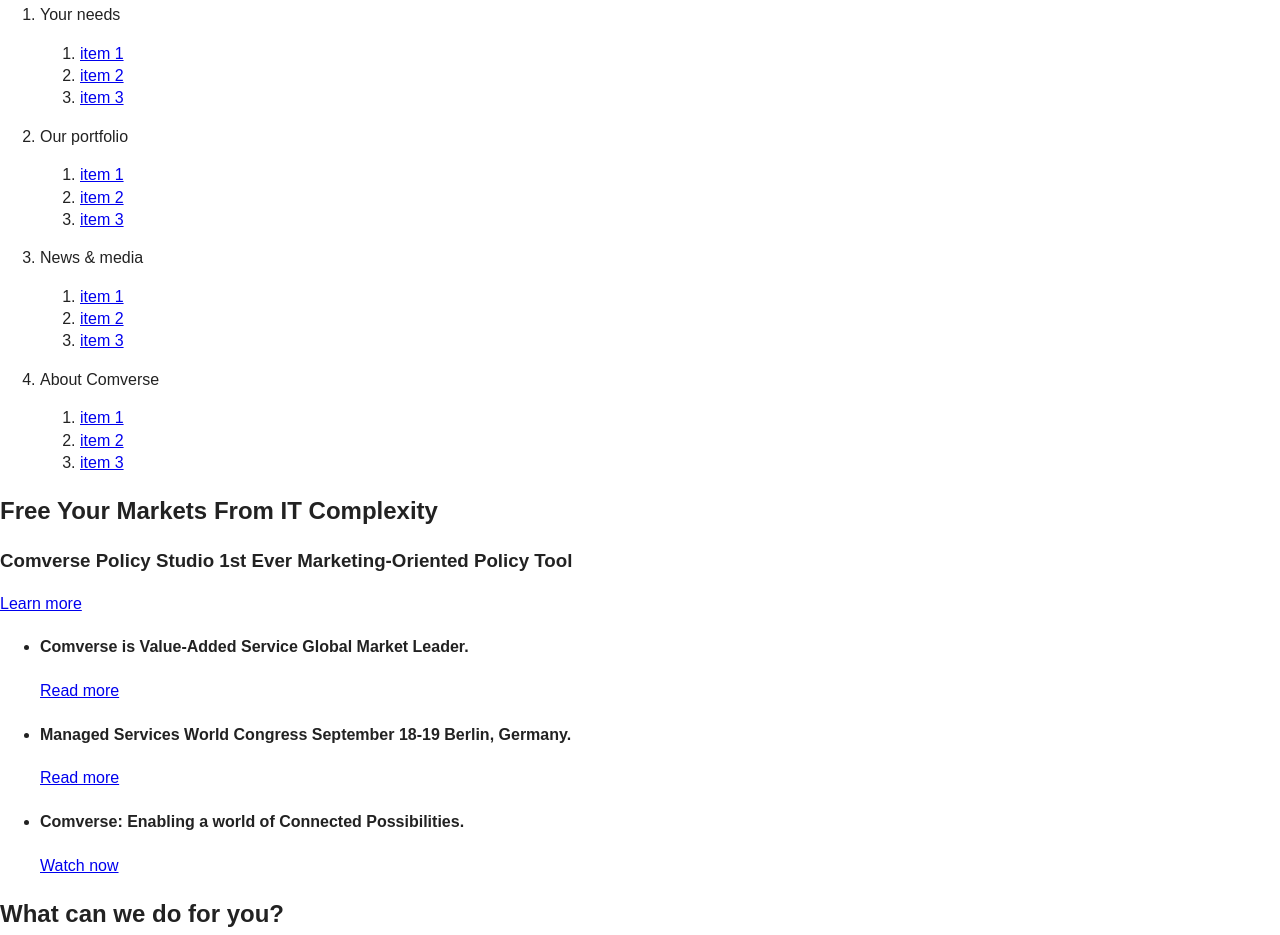
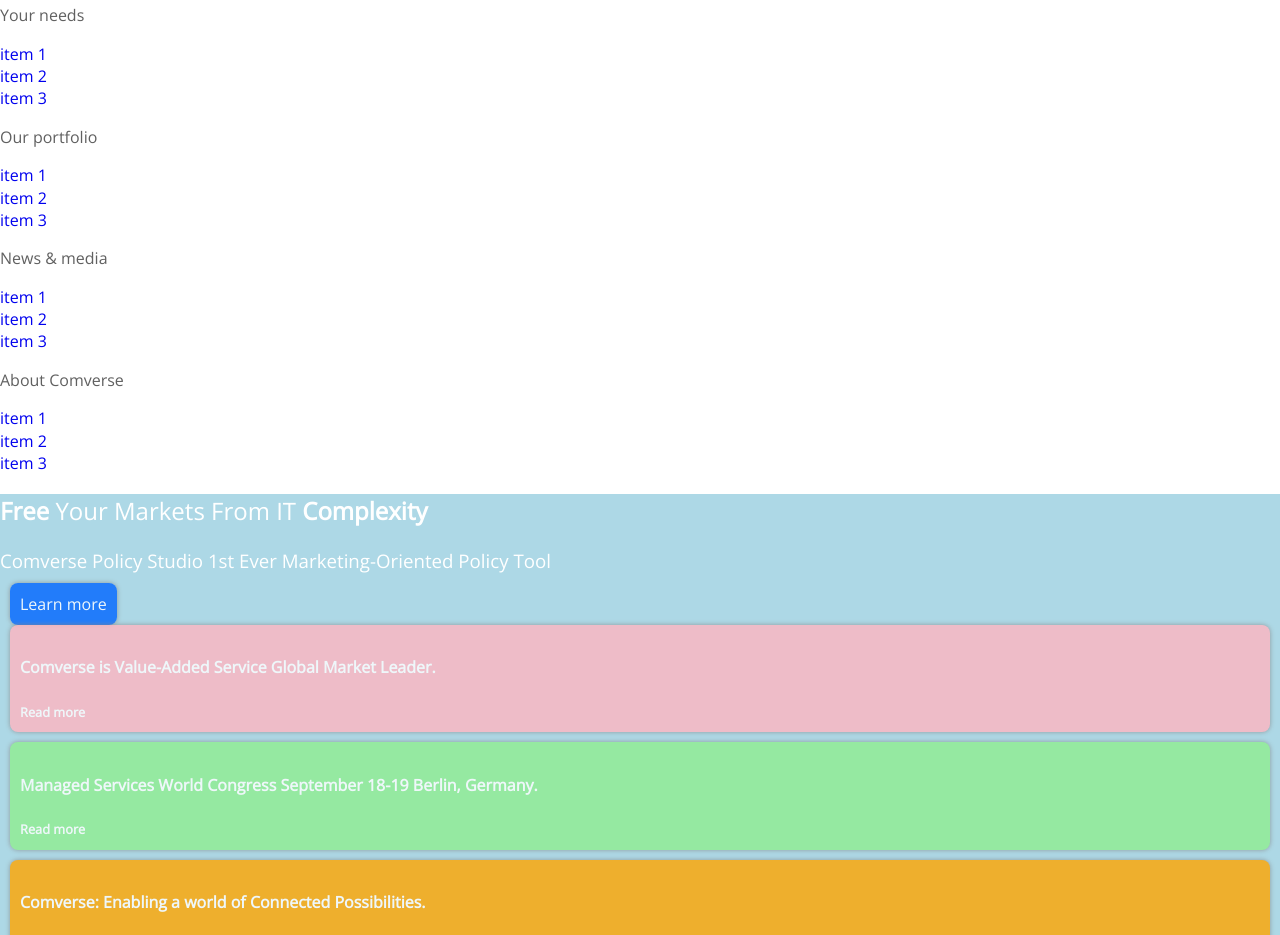
Before and after one commit to ronhandler/comverse, a website: page index.html in a window 1280 px wide. Shown: the part 137-1072 px from the top of the page. Drawn offline with nearby package versions, Linux system fonts and the light colour scheme.

Commit message:
Started editing the CSS styling. Currently I have the top pane and the button cards.

```diff
--- a/Gruntfile.js
+++ b/Gruntfile.js
@@ -33,7 +33,7 @@
 			}
 		},
 		watch: {
-			files: ['<%= dirs.src %>/outline.md', 'index.html'],
+			files: ['<%= dirs.src %>/outline.md', 'index.html', 'css/*'],
 			options: {
 				livereload: 35729,
 			},
--- a/css/main.css
+++ b/css/main.css
@@ -95,15 +95,75 @@
    Author's custom styles
    ========================================================================== */
 
+/* My own edits. */
 
+html {
+	font-family: 'Open Sans';
+	font-style: normal;
+	font-variant: normal;
+}
 
+.logo {
+    color: #101010;
+}
 
+.pane {
+    color: #606060;
+	background-color: white;
+}
 
+/* This is a card type. It should look clickable and crunchie! */
+.card {
+	color: white;
+	background-color: black;
+	padding: 10px 10px 10px 10px;
+	margin: 10px 10px 10px 10px;
+	border: 2px transparent;
+	border-radius: 8px;
+    box-shadow: 0px 0px 5px #888888;
+	opacity: 0.8;
+}
+.card:hover {
+	opacity: 0.9;
+}
+.card:active {
+	opacity: 1;
+}
+.card.button { background-color: #0066ff; }
+.card.one { background-color: lightpink; }
+.card.two { background-color: lightgreen; }
+.card.three { background-color: orange; }
 
+.card>a {
+	color: white;
+	font-weight: bold;
+	font-size: 0.8em;
+}
 
+.events,
+.events h2,
+.events h3 {
+    color: #ffffff;
+	background-color: lightblue;
+	font-weight: lighter;
+}
 
+.events strong {
+	font-weight: bold;
+}
 
+a {
+	text-decoration: none;
+}
+a:hover {
+	text-decoration: underline;
+}
 
+ul,ol {
+	list-style-type: none;
+	padding: 0px;
+	margin: 0px;
+}
 
 
 
--- a/index.html
+++ b/index.html
@@ -12,6 +12,10 @@
 
         <link rel="stylesheet" href="css/normalize.css">
         <link rel="stylesheet" href="css/main.css">
+
+		<!-- Open Sans font inclusion. -->
+		<link rel="stylesheet" type="text/css" href="//fonts.googleapis.com/css?family=Open+Sans" />
+
         <script src="js/vendor/modernizr-2.8.3.min.js"></script>
     </head>
     <body>
@@ -24,8 +28,8 @@
         <!-- ============================================ -->
 
 
-		<header>
-			<h1><a href="index.html">Comverse</a></h1>
+		<header class="pane top">
+			<h1><a class="logo" href="index.html">Comverse</a></h1>
 			<nav>
 				<h2>Navigation pane</h2>
 				<ol>
@@ -65,31 +69,33 @@
 			</nav>
 		</header>
 
+		<section class="events">
 			<h2><strong>Free</strong> Your Markets From IT <strong>Complexity</strong></h2>
 			<h3>Comverse Policy Studio 1st Ever Marketing-Oriented Policy Tool</h3>
 
-		<a href="learn_more.html">Learn more</a>
+			<a class="card button" href="learn_more.html">Learn more</a>
 
 			<ul>
 				<li>
-				<section>
+					<section class="card one">
 						<h4>Comverse is Value-Added Service Global Market Leader.</h4>
 						<a href="page1.html">Read more</a>
 					</section>
 				</li>
 				<li>
-				<section>
+					<section class="card two">
 						<h4>Managed Services World Congress September 18-19 Berlin, Germany.</h4>
 						<a href="page2.html">Read more</a>
 					</section>
 				</li>
 				<li>
-				<section>
+					<section class="card three">
 						<h4>Comverse: Enabling a world of Connected Possibilities.</h4>
 						<a href="page3.html">Watch now</a>
 					</section>
 				</li>
 			</ul>
+		</section>
 
 		<article>
 			<h2>What can we do for you?</h2>
--- a/package.json
+++ b/package.json
@@ -20,7 +20,6 @@
     "grunt-contrib-connect": "^0.10.1",
     "grunt-contrib-livereload": "^0.1.2",
     "grunt-contrib-watch": "^0.6.1",
-    "grunt-express": "^1.4.1",
     "grunt-html-validation": "^0.1.18",
     "grunt-markdown": "^0.7.0",
     "markdown": "^0.5.0",
```
Lines whose indentation alone changed are shown as unchanged.
